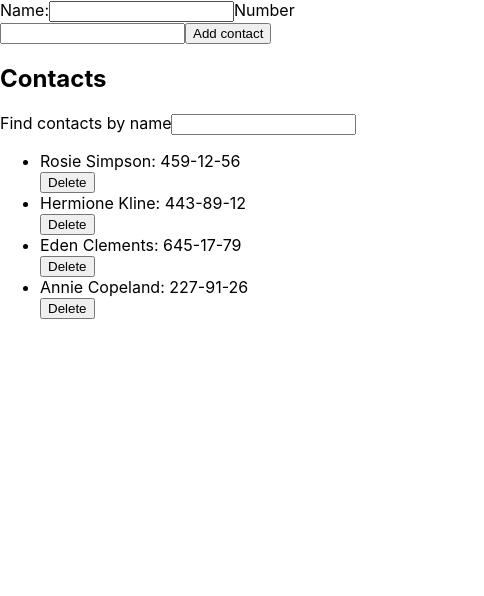
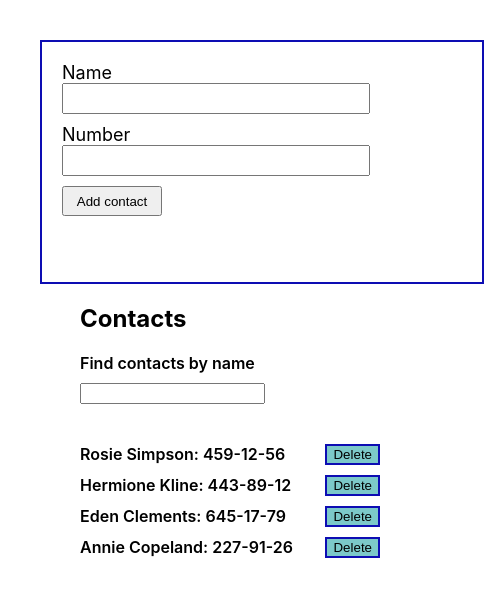
Before and after one commit to JamesKirk1985/goit-react-hw-02-phonebook, a React (Create React App) app: page / in a window 390 px wide. Shown: the top 596 px of the page, 484 px wide, since content can reach past the window. Built offline with nearby package versions, Linux system fonts and the light colour scheme.

Commit message:
phoneBook finishied

```diff
--- a/src/components/App.jsx
+++ b/src/components/App.jsx
@@ -2,7 +2,7 @@ import { Component } from "react";
 import { ContactForm } from "./PhoneBook/ContactForm/ContactForm";
 import { Filter } from "./PhoneBook/Filter/Filter";
 import { ContactList } from "./PhoneBook/ContactList/ContactList";
-
+import css from './App.module.css'
 
 class PhoneBook extends Component {
 
@@ -43,7 +43,7 @@ class PhoneBook extends Component {
       <div>
         <ContactForm addContact={this.addContact} inputChange={this.inputChange} />
 
-        <h2>Contacts</h2>
+        <h2 className={css.title}>Contacts</h2>
         <Filter filterAdd={this.filterAdd} />
 
         <ContactList
--- /dev/null
+++ b/src/components/App.module.css
@@ -0,0 +1,3 @@
+.title {
+  margin-left: 80px;
+}
--- a/src/components/PhoneBook/ContactForm/ContactForm.jsx
+++ b/src/components/PhoneBook/ContactForm/ContactForm.jsx
@@ -1,5 +1,6 @@
 import { Component } from "react";
 import { nanoid } from 'nanoid'
+import css from './ContactForm.module.css'
 
 export class ContactForm extends Component {
 state = {
@@ -27,26 +28,28 @@ state = {
 
     render() {
         return (
-      <form onSubmit={this.handelSubmit}>
-            <label>
-                Name:
+          <form className={css.form } onSubmit={this.handelSubmit}>
+            <label className={css.label }>
+                Name<br/>
               <input
+                className={css.input }
                 type="text"
                 name="name"
                 onChange={this.inputChange}
                 value={this.state.name}
                 required />
           </label>
-          <label>
-            Number
-            <input
+          <label className={css.label }>
+            Number<br/>
+              <input
+              className={css.input }
               type="tel"
               name="number"
               onChange={this.inputChange}
               value={this.state.number}
               required />
-          </label>
-            <button type="submit">Add contact</button>
+          </label >
+            <button className={css.button } type="submit">Add contact</button>
       </form>  )
     }
 }
--- /dev/null
+++ b/src/components/PhoneBook/ContactForm/ContactForm.module.css
@@ -0,0 +1,24 @@
+.form {
+  margin-top: 40px;
+  margin-left: 40px;
+  width: 400px;
+  height: 200px;
+  padding: 20px;
+  border: 2px solid rgb(13, 13, 179);
+  display: flex;
+  flex-direction: column;
+}
+.label {
+  font-size: 18px;
+  color: black;
+  margin-bottom: 10px;
+}
+.input {
+  font-size: 14px;
+  width: 300px;
+  height: 25px;
+}
+.button {
+  width: 100px;
+  height: 30px;
+}
--- a/src/components/PhoneBook/ContactList/ContactList.jsx
+++ b/src/components/PhoneBook/ContactList/ContactList.jsx
@@ -1,4 +1,5 @@
 import { Component } from "react"
+import css from './ContactList.module.css'
 
 export class ContactList extends Component {
 
@@ -15,13 +16,13 @@ export class ContactList extends Component {
 
     render() {
         return (
-            <ul>
+            <ul className={ css.list}>
                 {(this.props.filter === '' ?
                     this.props.contactsList :
                     this.filterFunction(this.props.filter))
-                    .map((item) => (<li  key={item.id} id={item.id}>
+                    .map((item) => (<li className={css.contactItem} key={item.id} id={item.id}>
                 <div>{item.name}: {item.number}</div>
-                <button type="button" key={item.id} onClick={this.deleteFunc}>Delete</button>
+                        <button className={css.button } type="button" key={item.id} onClick={this.deleteFunc}>Delete</button>
             </li>))}
             </ul>)
     }
--- /dev/null
+++ b/src/components/PhoneBook/ContactList/ContactList.module.css
@@ -0,0 +1,19 @@
+.list {
+  margin: 40px;
+}
+.contactItem {
+  width: 300px;
+  display: flex;
+  flex-direction: row;
+  justify-content: space-between;
+  margin-bottom: 10px;
+  font-weight: 600;
+}
+.button {
+  border: 2px solid rgb(13, 13, 179);
+  background-color: rgb(124, 201, 201);
+}
+.button:focus,
+.button:hover {
+  background-color: rgb(134, 124, 201);
+}
--- a/src/components/PhoneBook/Filter/Filter.jsx
+++ b/src/components/PhoneBook/Filter/Filter.jsx
@@ -1,17 +1,18 @@
 import { Component } from "react"
+import css from './Filter.module.css'
 
 export class Filter extends Component {
 
     inputChange = ({ target: { value, name } }) => {
-    console.log({[name]: value})
     this.props.filterAdd({[name]: value})
     }
 
     render() {
         return (
-            <label>
-                Find contacts by name
+            <label className={ css.label}>
+                Find contacts by name<br/>
                 <input
+                    className={css.input}
                     type="text"
                     name="filter"
                     onChange={this.inputChange}
--- /dev/null
+++ b/src/components/PhoneBook/Filter/Filter.module.css
@@ -0,0 +1,8 @@
+.label {
+  margin: 80px;
+  font-weight: 600;
+}
+.input {
+  margin-left: 80px;
+  margin-top: 10px;
+}
```
